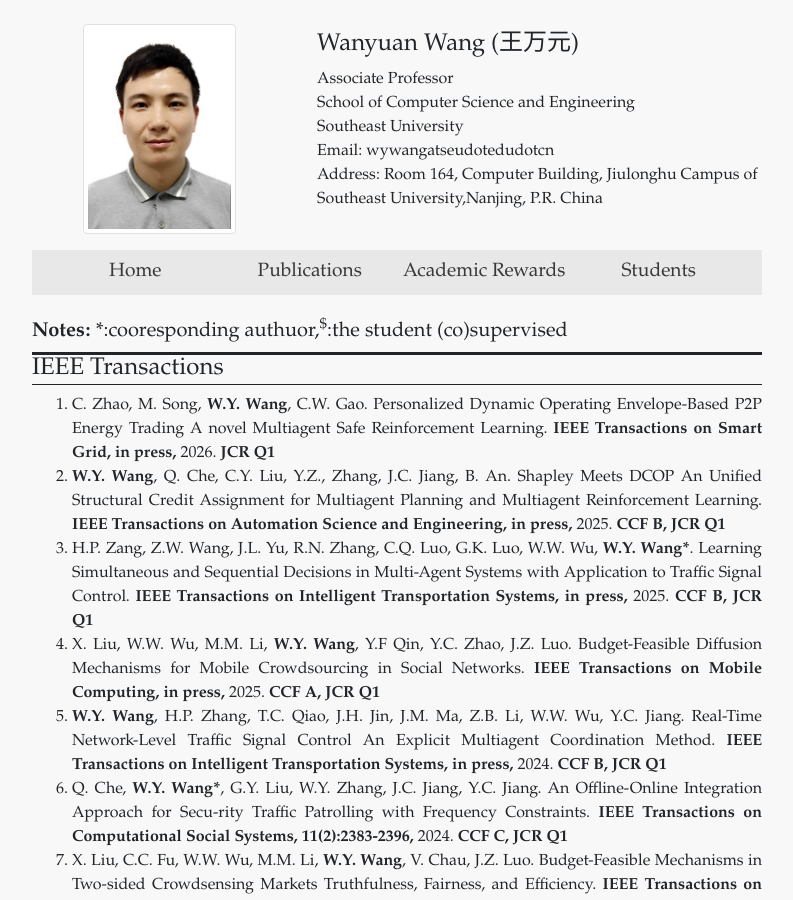
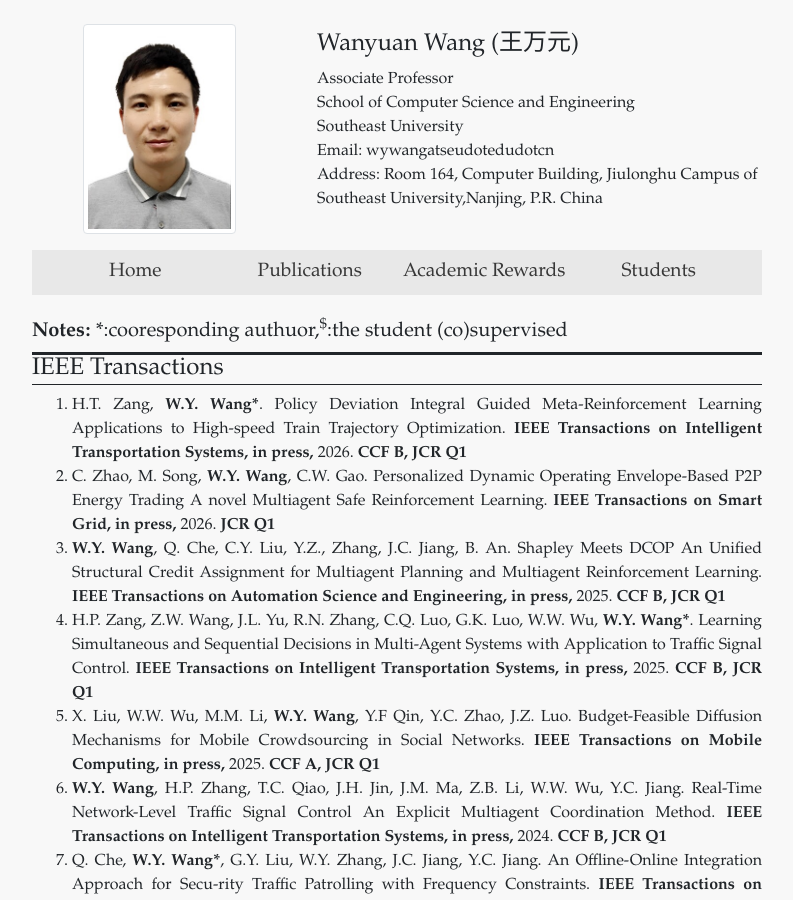
Before and after one commit to wanyuanwang/wanyuanwang.github.io, a Jekyll site: the page built from publications.html, in a window 1280 px wide and 900 px high. Shown: the whole window, without its empty margins (243-1036 px from the left). Built offline with Jekyll 4.4.1, drawn with Linux system fonts in a browser that asks for light colours.

Commit message:
Update ieee_acm_transactions_papers.yml

```diff
--- a/_data/ieee_acm_transactions_papers.yml
+++ b/_data/ieee_acm_transactions_papers.yml
@@ -1,3 +1,8 @@
+- authors: H.T. Zang,  <b>W.Y. Wang*</b>.
+  title: Policy Deviation Integral Guided Meta-Reinforcement Learning Applications to High-speed Train Trajectory Optimization.
+  journal: IEEE Transactions on Intelligent Transportation Systems, in press,
+  date: 2026. <b> CCF B, JCR Q1</b>
+
 - authors: C. Zhao, M. Song, <b>W.Y. Wang</b>, C.W. Gao.
   title: Personalized Dynamic Operating Envelope-Based P2P Energy Trading A novel Multiagent Safe Reinforcement Learning.
   journal: IEEE Transactions on Smart Grid, in press,
```
